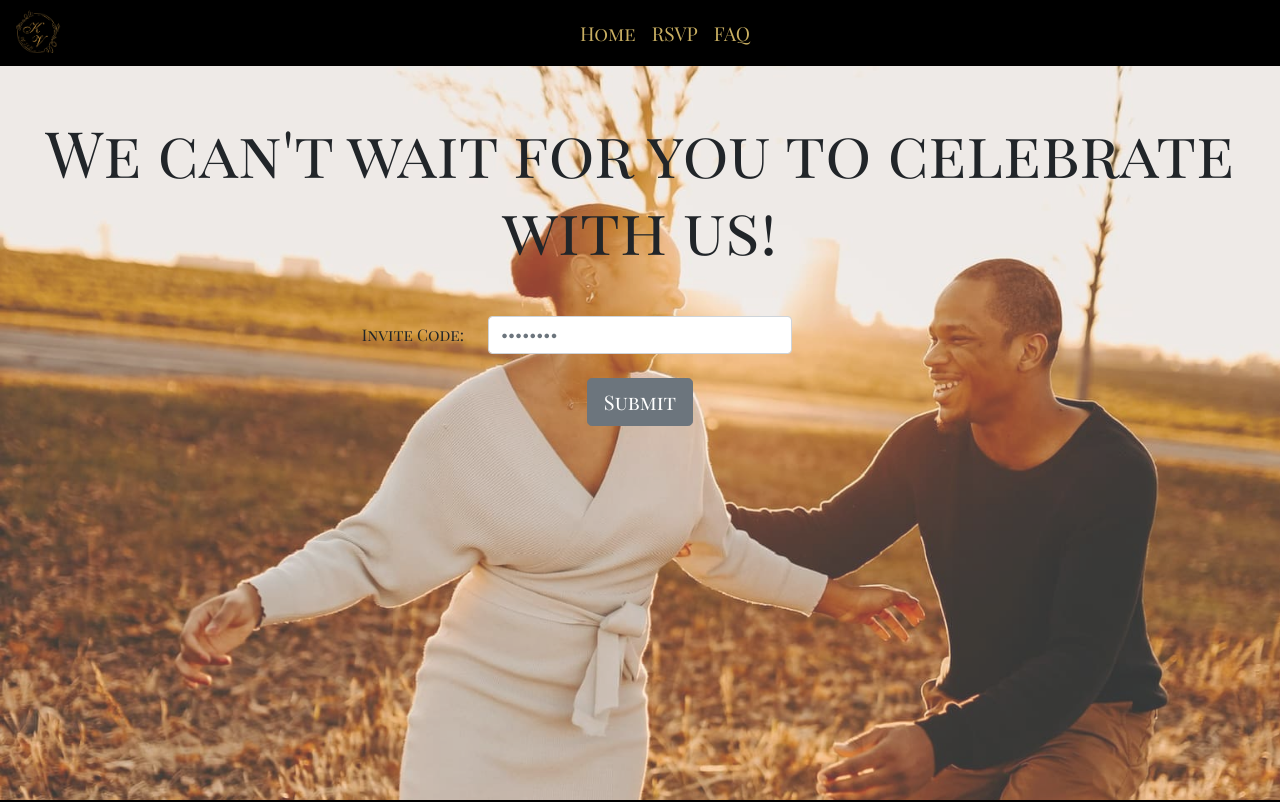
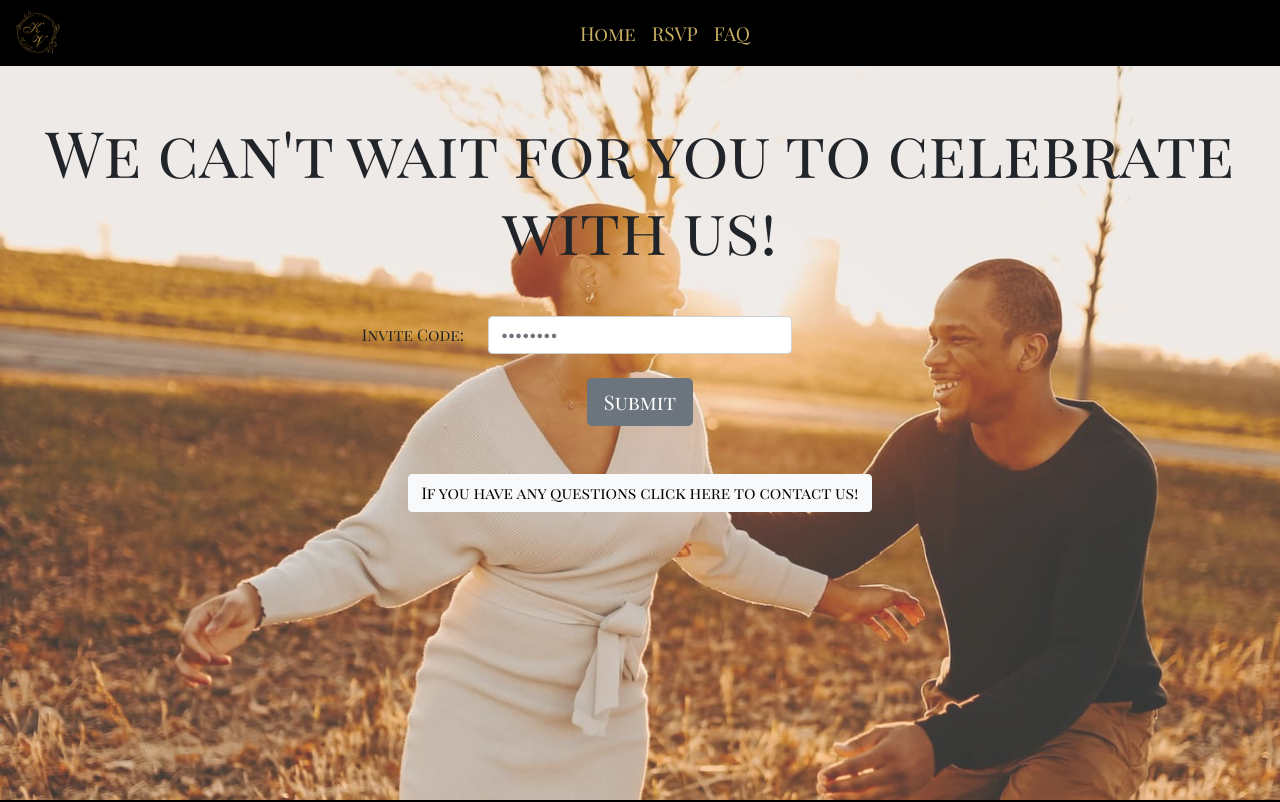
Before and after one commit to martyr-k/marryingmartyr-next, a Next.js app: page /rsvp in a window 1280 px wide. Shown: the top 802 px of the page. Built offline with nearby package versions, Linux system fonts and the light colour scheme; no server answers.

Commit message:
add titles to missing pages and complete contact api route

```diff
--- a/pages/rsvp/index.js
+++ b/pages/rsvp/index.js
@@ -5,6 +5,8 @@ import { Form, Button, Row, Col } from "react-bootstrap";
 import { useRef, useEffect, useState } from "react";
 import { toast } from "react-toastify";
 
+import useToggle from "hooks/useToggle";
+import ContactForm from "components/ContactForm";
 import rsvpImage from "public/imgs/rsvp.jpg";
 import { useAuthentication } from "contexts/AuthenticationContext";
 import PageLayout from "components/PageLayout";
@@ -14,6 +16,7 @@ const RSVP = () => {
   const inviteCodeRef = useRef();
   const { token, setToken } = useAuthentication();
   const [code, setCode] = useState();
+  const [show, toggleModal] = useToggle(false);
 
   useEffect(() => {
     if (token) {
@@ -78,6 +81,13 @@ const RSVP = () => {
             Submit
           </Button>
         </Form>
+
+        <div className="text-center">
+          <button className="btn btn-light mt-5" onClick={toggleModal}>
+            If you have any questions click here to contact us!
+          </button>
+        </div>
+        <ContactForm show={show} toggleModal={toggleModal} />
       </div>
     </PageLayout>
   );
```
